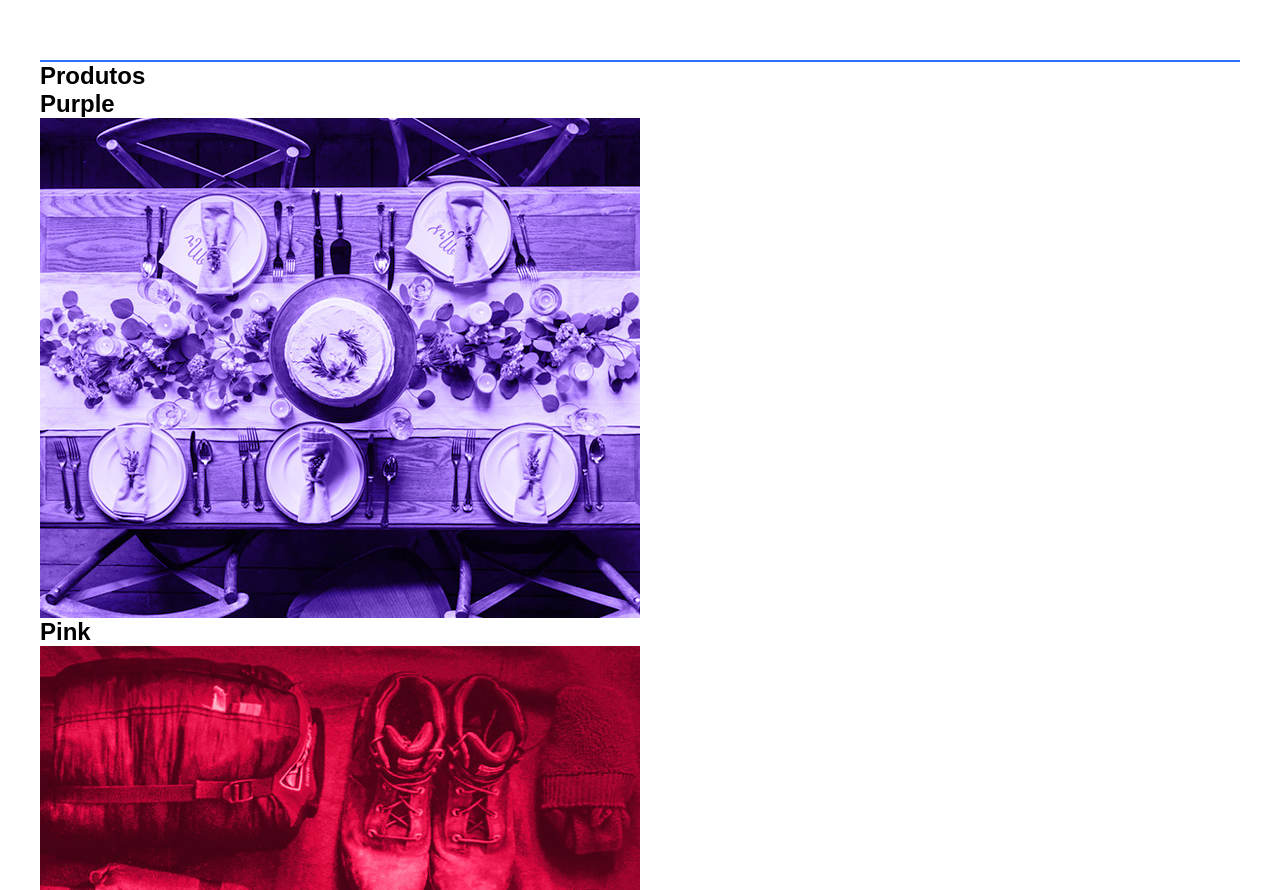
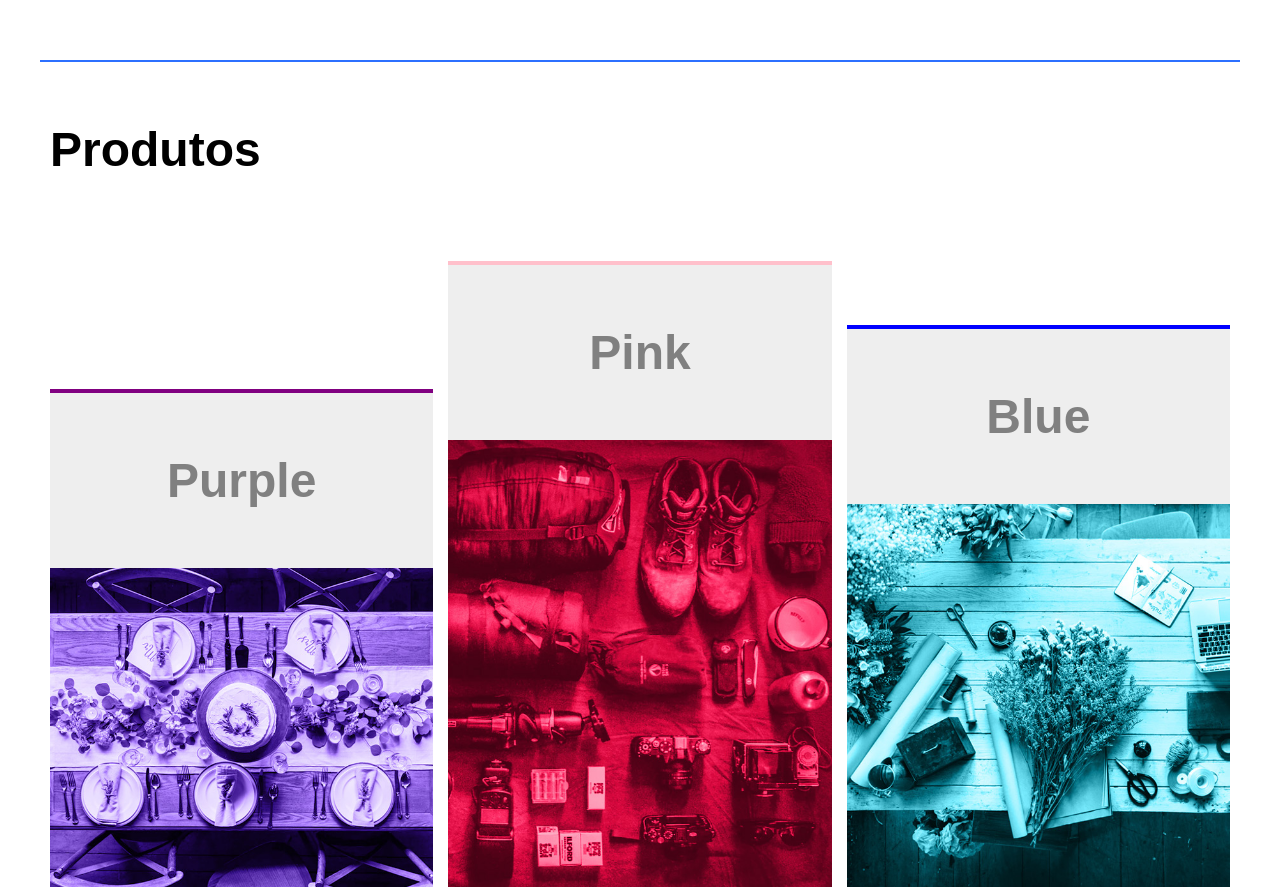
Before and after one commit to VoupraSP/FlexBlog, a plain HTML site: page index.html in a window 1280 px wide. Shown: the part 979-1869 px from the top of the page. Drawn offline with Linux system fonts and the light colour scheme.

Commit message:
add produto css

```diff
--- a/css/style.css
+++ b/css/style.css
@@ -111,3 +111,41 @@ a {
 
 
 /*Produtos*/
+
+.produtos h1 {
+    font-size: 3em;
+	margin-bottom: .5em;
+    padding: 60px 10px;
+}
+
+.produtos .produtos-container {
+    display: flex;
+    align-items: flex-end;
+    flex-wrap: wrap;
+    padding: 0 10px;
+    gap: 15px;
+}
+
+.produtos .produtos-container .produtos-item {
+    flex: 1 1 175px;
+    background-color: rgb(238, 238, 238);
+}
+
+.purple {
+    border-top: 4px solid purple;
+}
+
+.pink {
+    border-top: 4px solid pink;
+}
+
+.blue {
+    border-top: 4px solid blue;
+}
+
+.produtos .produtos-container .produtos-item h2 {
+    color: gray;
+    font-size: 3em;
+    padding: 60px 0;
+    text-align: center;
+}
```
